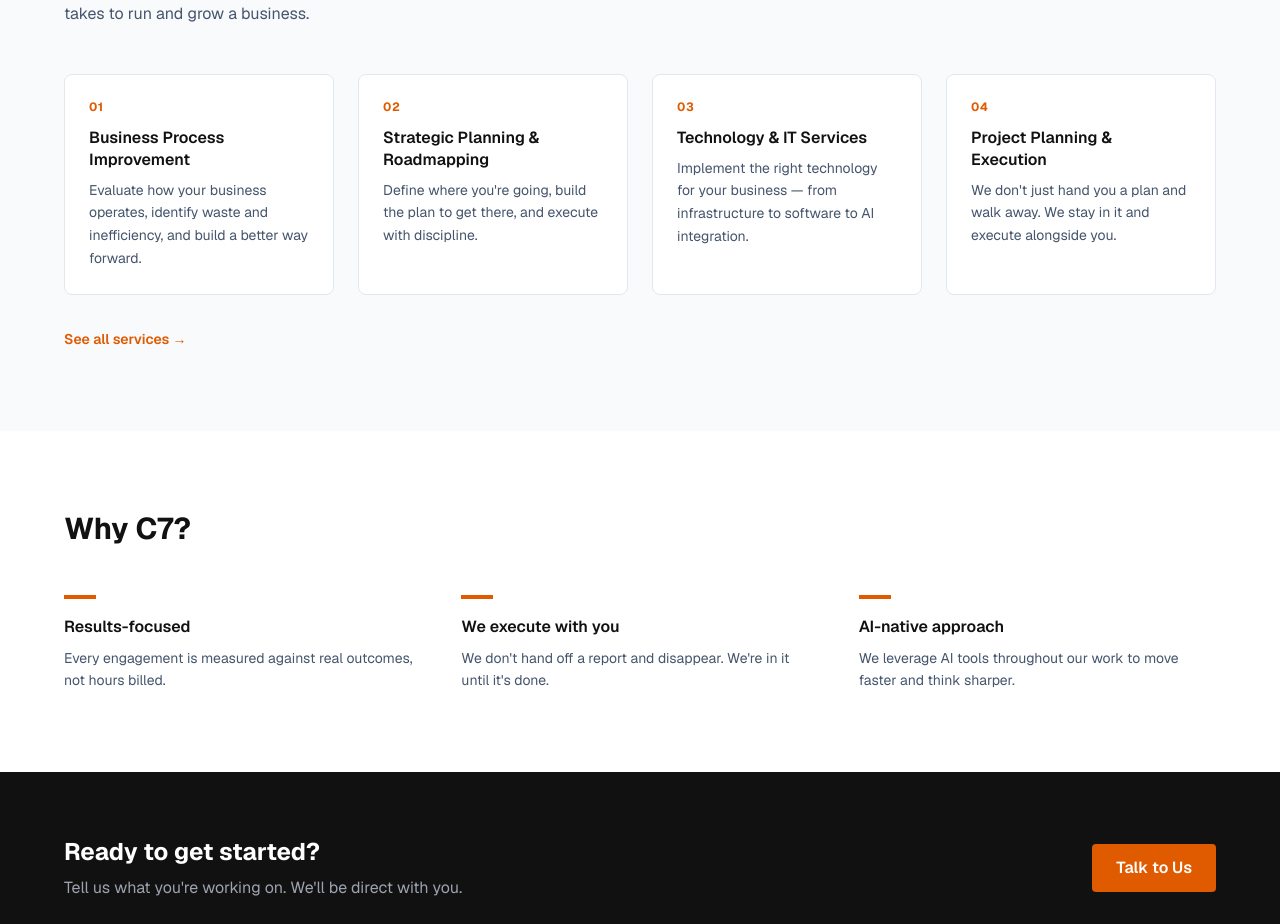
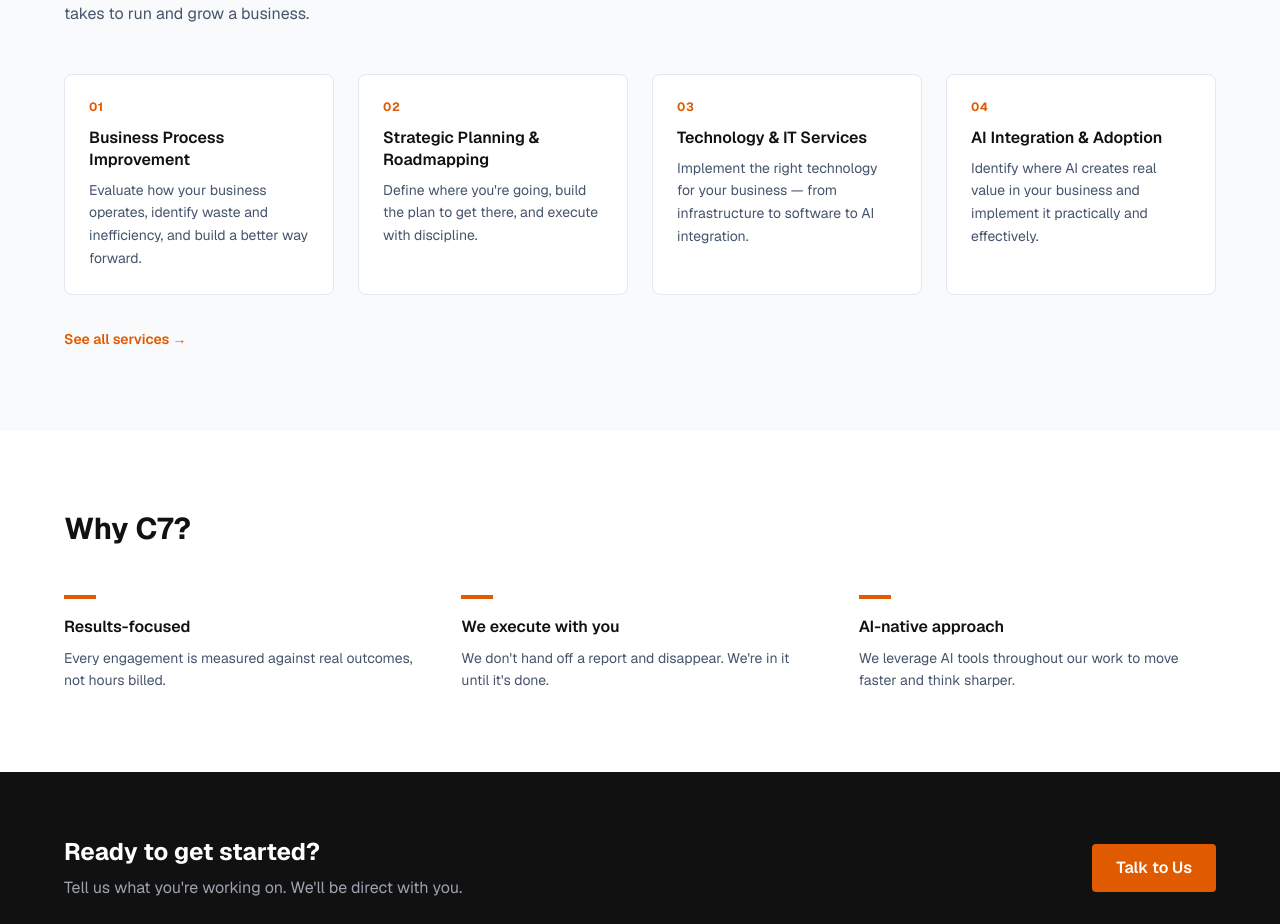
Before and after one commit to kcmadill/c7-website, a Next.js app: page / in a window 1280 px wide. Shown: the part 888-1812 px from the top of the page. Built offline with nearby package versions, Linux system fonts and the light colour scheme.

Commit message:
Feature AI Integration tile, drop Project Planning to services page

```diff
--- a/app/hero-a/page.tsx
+++ b/app/hero-a/page.tsx
@@ -23,9 +23,9 @@
   },
   {
     num: "04",
-    title: "Project Planning & Execution",
+    title: "AI Integration & Adoption",
     description:
-      "We don't just hand you a plan and walk away. We stay in it and execute alongside you.",
+      "Identify where AI creates real value in your business and implement it practically and effectively.",
   },
 ];
 
--- a/app/page.tsx
+++ b/app/page.tsx
@@ -21,9 +21,9 @@
   },
   {
     num: "04",
-    title: "Project Planning & Execution",
+    title: "AI Integration & Adoption",
     description:
-      "We don't just hand you a plan and walk away. We stay in it and execute alongside you.",
+      "Identify where AI creates real value in your business and implement it practically and effectively.",
   },
 ];
 
```
